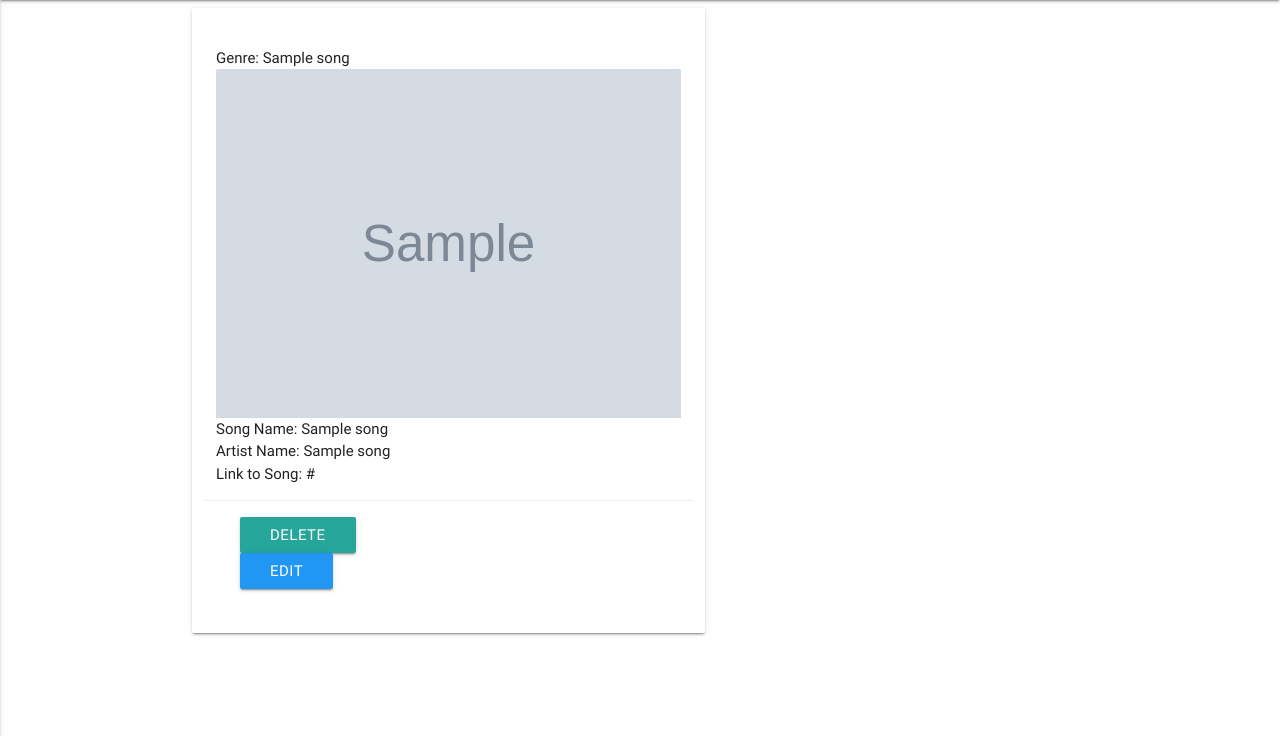
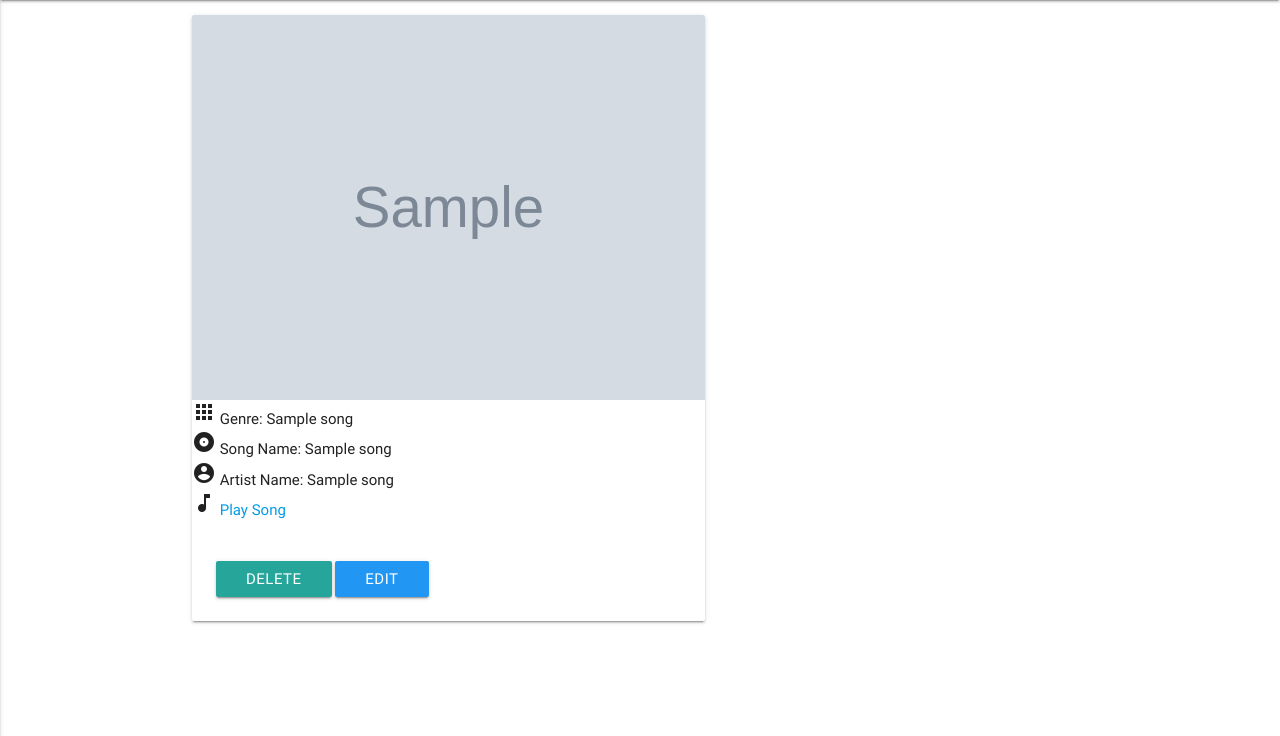
Before and after one commit to aleesang/milestone-project-three, a Flask app: page / in a window 1280 px wide. Shown: the part 64-800 px from the top of the page. Run offline with Flask 2, Linux system fonts and the light colour scheme; grey boxes marked "Sample" are stand-in pictures; a database or web service that is not in the repository returns one stand-in record (values such as "Sample title"); some libraries are stand-ins or nearby versions.

Commit message:
changed location of static folder, amended css file, amended img src on templates

```diff
--- /dev/null
+++ b/static/style.css
@@ -0,0 +1,5 @@
+..card.card-image {
+    height: 150px;
+    width: 150px;
+    padding: 10px;
+}
--- a/templates/base.html
+++ b/templates/base.html
@@ -4,7 +4,7 @@
 <head>
     <link href="https://fonts.googleapis.com/icon?family=Material+Icons" rel="stylesheet">
     <link rel="stylesheet" href="https://cdnjs.cloudflare.com/ajax/libs/materialize/0.100.2/css/materialize.min.css">
-    <link rel="stylesheet" href="{{url_for('static', filename='css/style.css')}}" type="text/css" />
+    <link rel="stylesheet" href="{{url_for('static', filename='style.css')}}" type="text/css" />
 </head>
 
 <body>
--- a/templates/songs.html
+++ b/templates/songs.html
@@ -3,42 +3,41 @@
   <div class="row">
     <div class="col s12 m7">
       <div class="card">
-        <div class="card-content">
+        <div class="card-image">
         {% for song in songs %}
             <ul>
                 <li>
                     <span>
-                            Genre: {{song.genre_name}}
-                        </span>
-                    </li>
-                    <li>
-                        <span class="card-image">
-                            <img src="{{song.song_image}}">
+                        <img class="responsive-img" src="{{song.song_image}}" alt="Uploaded Image">
                     </span>
                 </li>
                 <li>
                     <span>
-                            Song Name: {{song.song_name}}
+                        <i class="material-icons prefix">apps</i> Genre: {{song.genre_name}}
                      </span>
                 </li>
                 <li>
                     <span>
-                            Artist Name: {{song.artist_name}}
+                        <i class="material-icons prefix">album</i> Song Name: {{song.song_name}}
                     </span>
                 </li>
                 <li>
                     <span>
-                            Link to Song: {{song.song_link}}
+                        <i class="material-icons prefix">account_circle</i> Artist Name: {{song.artist_name}}
+                    </span>
+                </li>
+                <li>
+                    <span>
+                        <i class="material-icons prefix">music_note</i> <a href="{{song.song_link}}" target="_blank">Play Song</a>
                     </span>
                 </li>
             </ul>
+        </div>
     <!--Edit section-->
-    <div class="row">
-        <div class="card-action">
+    <div class="row card-content">
             <div class="col s6">
                 <a href="{{url_for('delete_song', song_id=song._id)}}" class="waves-effect waves-light btn btn_small">Delete</a>
                 <a href="{{url_for('edit_song', song_id=song._id)}}" class="waves-effect waves-light btn btn_small blue">Edit</a>
-            </div>
             </div>
     </div>
 {% endfor %}
@@ -46,7 +45,5 @@
       </div>
     </div>
   </div>
-  </div>
-
 
 {% endblock %}
```
Also changed, not shown: templates/addsong.html (+3 -16 lines), templates/editsongs.html (+2 -15 lines), templates/static/style.css (deleted, +0 -17 lines). Lines whose indentation alone changed are shown as unchanged.
